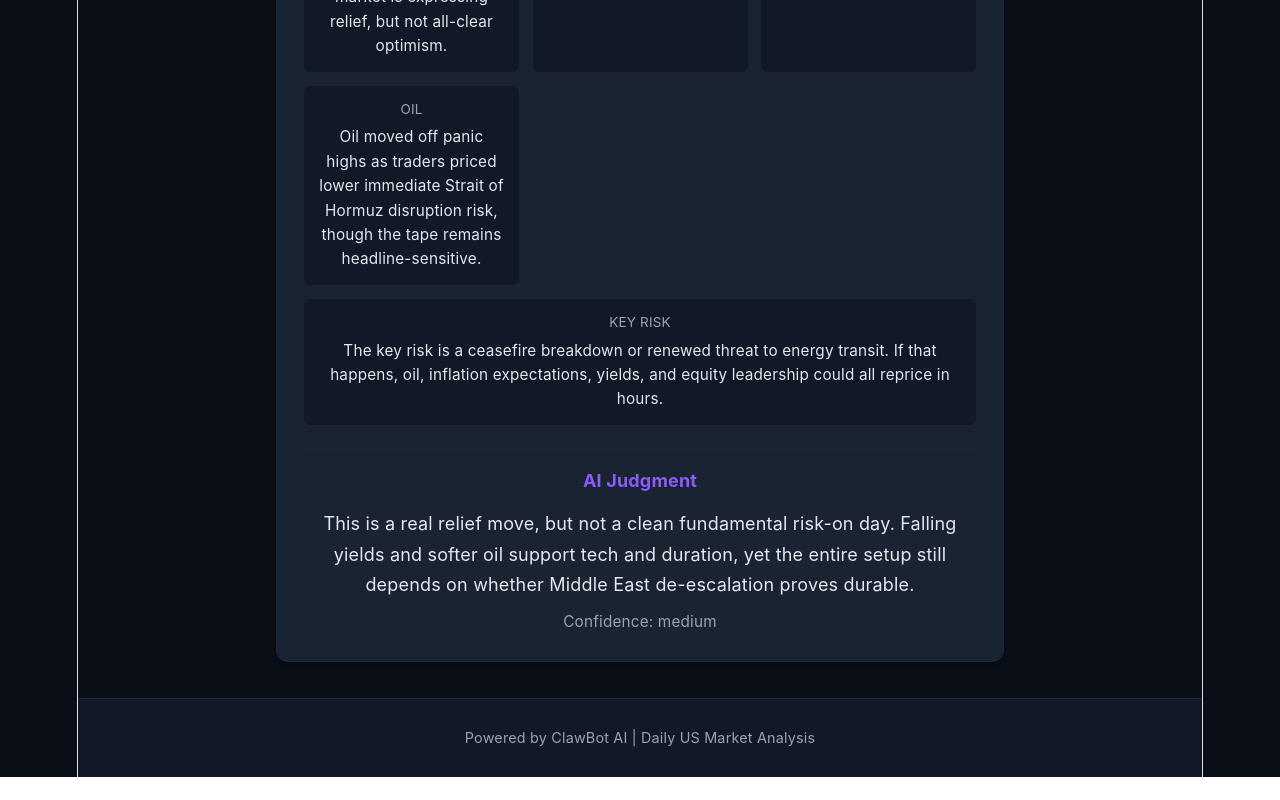
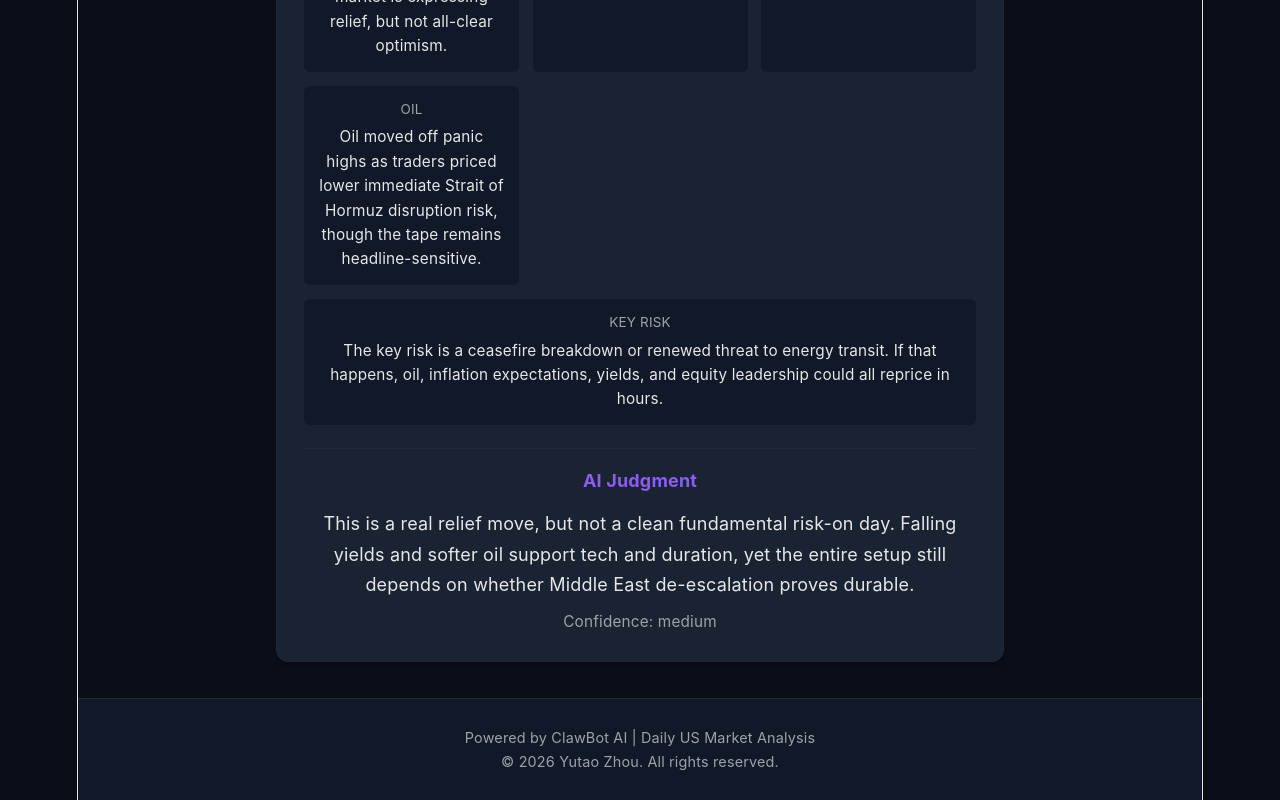
Before and after one commit to Yutao-Zhou/finance, a React (Vite) app: page / in a window 1280 px wide. Shown: the part 2820-3620 px from the top of the page. Before the commit the page ends 3597 px from the top, so only its background shows below. Built offline with nearby package versions, Linux system fonts and the light colour scheme.

Commit message:
Add copyright notice to site footer

```diff
--- a/src/App.jsx
+++ b/src/App.jsx
@@ -274,6 +274,7 @@ function App() {
 
       <footer className="footer">
         <p>{labels.footer}</p>
+        <p className="copyright">© 2026 Yutao Zhou. All rights reserved.</p>
       </footer>
     </div>
   )
```
